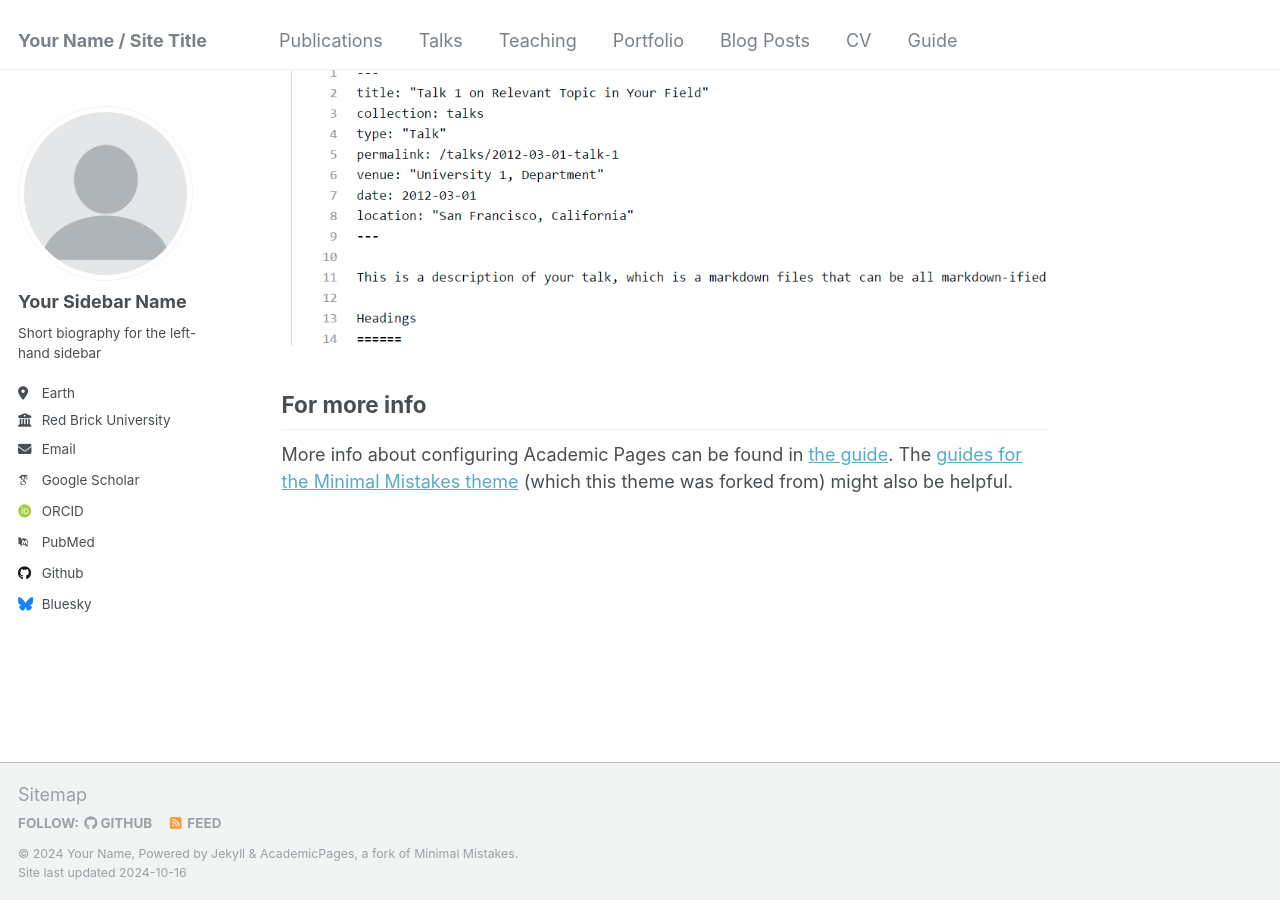
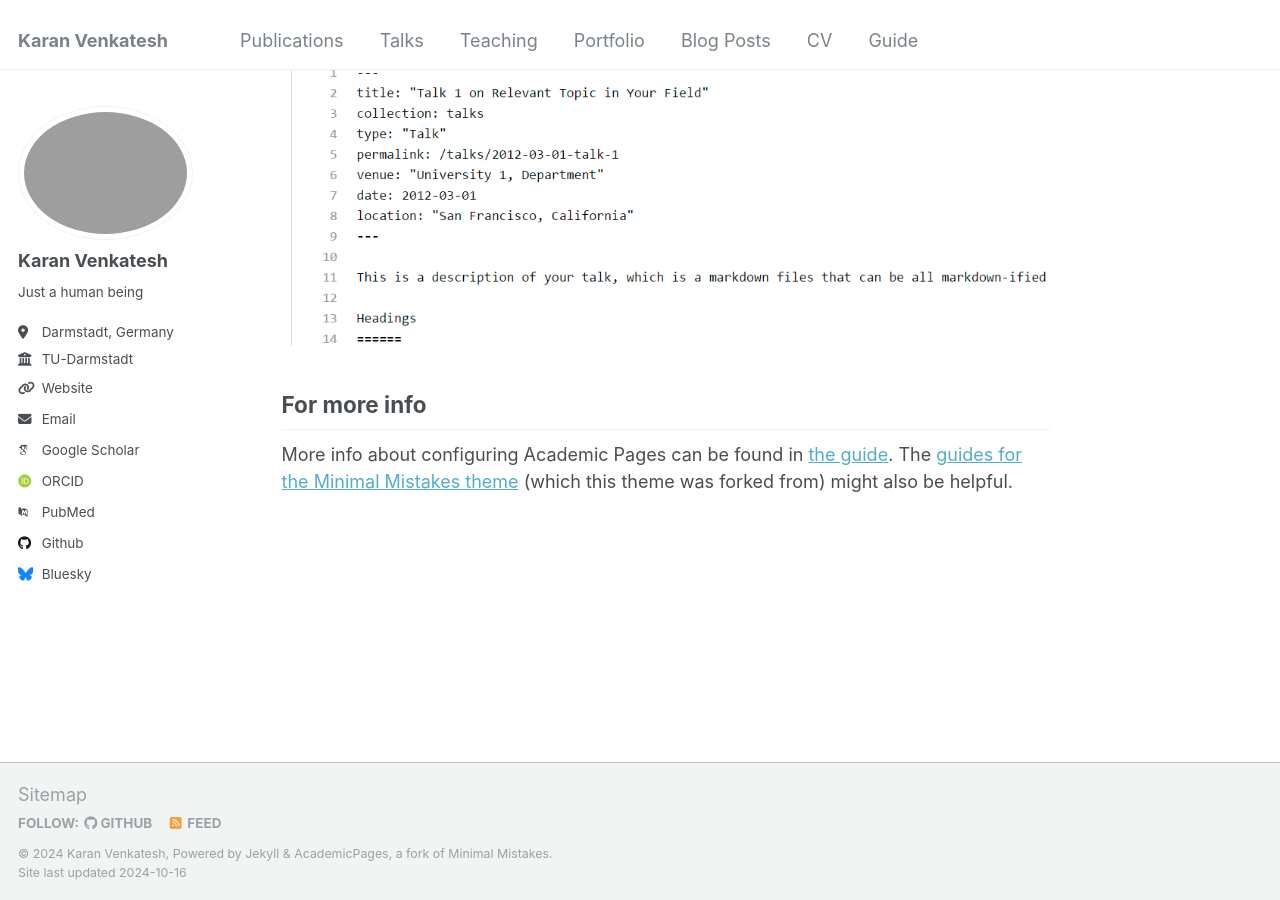
Before and after one commit to karanv99/karanv99.github.io, a Jekyll site: the page built from _pages/about.md, in a window 1280 px wide and 900 px high, scrolled down 2643 px. Built offline with Jekyll 4.4.1, drawn with Linux system fonts in a browser that asks for light colours; some web fonts are replaced.

Commit message:
first personalisation

```diff
--- a/_config.yml
+++ b/_config.yml
@@ -8,27 +8,27 @@
 
 # Basic Site Settings
 locale                   : "en-US"
-title                    : "Your Name / Site Title"
+title                    : "Karan Venkatesh"
 title_separator          : "-"
-name                     : &name "Your Name"
+name                     : &name "Karan Venkatesh"
 description              : &description "personal description"
-url                      : https://academicpages.github.io # the base hostname & protocol for your site e.g. "https://mmistakes.github.io"
+url                      : https://karanv99.github.io # the base hostname & protocol for your site e.g. "https://mmistakes.github.io"
 baseurl                  : "" # the subpath of your site, e.g. "/blog"
-repository               : "academicpages/academicpages.github.io"
+repository               : "karanv99/karanv99.github.io"
 
 # Site Author - The following control what appear as part of the author content on the side bar.
 #               If a field is blank the icon and link will not appear, otherwise it will be shown.
 #               Additional customization can be done by editing /_includes/author-profile.html
 author:
   # Biographic information
-  avatar           : "profile.png"
-  name             : "Your Sidebar Name"
+  avatar           : "mail_photo.jpg"
+  name             : "Karan Venkatesh"
   pronouns         : # example: "she/her"
-  bio              : "Short biography for the left-hand sidebar"
-  location         : "Earth"
-  employer         : "Red Brick University"
-  uri              : # URL
-  email            : "none@example.org"
+  bio              : "Just a human being"
+  location         : "Darmstadt, Germany"
+  employer         : "TU-Darmstadt"
+  uri              : https://www.cpc.tu-darmstadt.de/cpc/homepage_cpc/index.en.jsp
+  email            : "kv99.de@gmail.com"
 
   # Academic websites
   arxiv            : # URL - Update with the correct link to your profile
```
